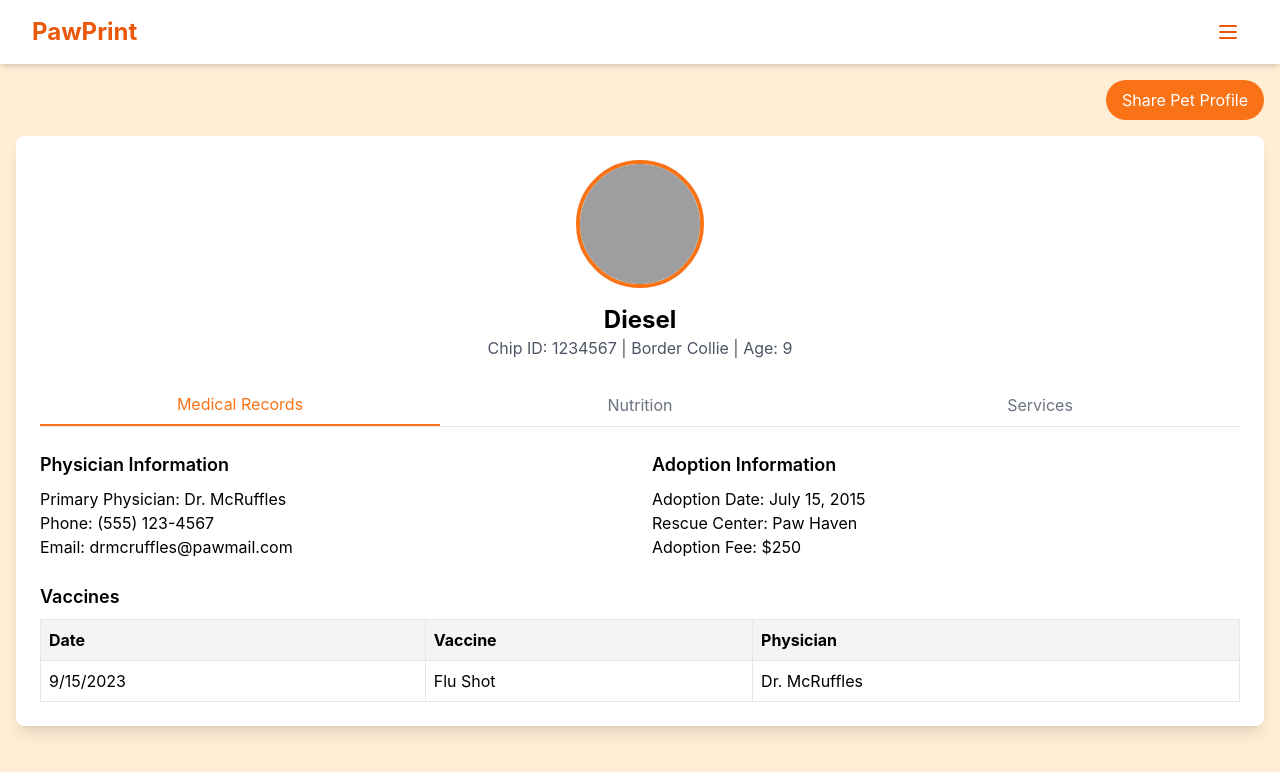
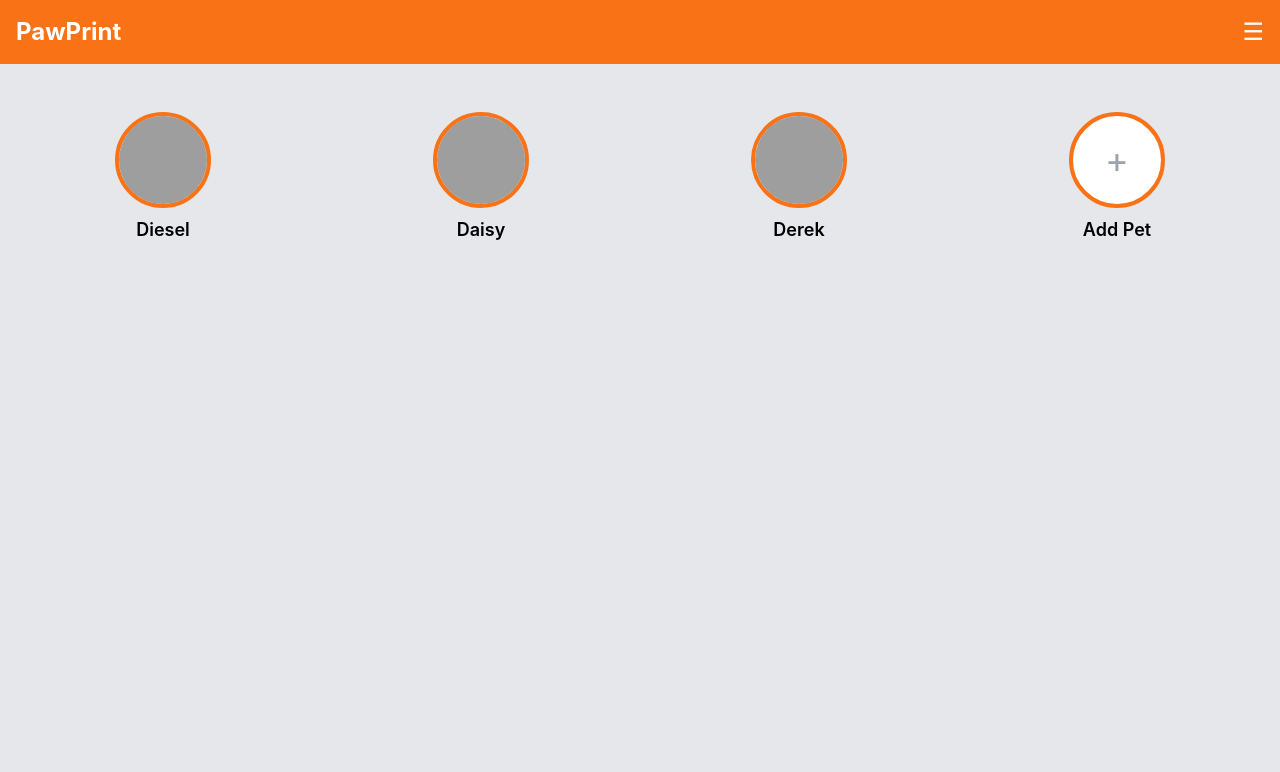
Before and after one commit to programmer4229/PawPrint, a React (Create React App) app in the folder frontend/: page / in a window 1280 px wide. Both pictures are taken after typing "name@example.com", "Sample123" into the empty fields and a click on the button "Sign In". Shown: the top 772 px of the page. Built offline with nearby package versions, Linux system fonts and the light colour scheme; grey boxes are pictures that could not be loaded.

Commit message:
add pet selection page

```diff
--- /dev/null
+++ b/frontend/src/components/ProfileSelection.jsx
@@ -0,0 +1,51 @@
+import React, { useState } from 'react';
+import PetProfile from './PetProfile';
+
+const PetSelectionPage = () => {
+  const [selectedPet, setSelectedPet] = useState(null);
+
+  // Mock data for pets (this would eventually come from database)
+  const pets = [
+    { id: 1, name: 'Diesel', image: '/placeholder.svg?height=100&width=100', type: 'dog' },
+    { id: 2, name: 'Daisy', image: '/placeholder.svg?height=100&width=100', type: 'cat' },
+    { id: 3, name: 'Derek', image: '/placeholder.svg?height=100&width=100', type: 'hamster' },
+  ];
+
+  const handlePetClick = (pet) => {
+    setSelectedPet(pet);
+  };
+
+  if (selectedPet) {
+    return <PetProfile pet={selectedPet} />;
+  }
+
+  return (
+    <div className="min-h-screen bg-gray-200">
+      <header className="bg-orange-500 text-white p-4 flex justify-between items-center">
+        <h1 className="text-2xl font-bold">PawPrint</h1>
+        <button className="text-2xl">☰</button>
+      </header>
+
+      <main className="container mx-auto p-4">
+        <div className="grid grid-cols-2 sm:grid-cols-3 md:grid-cols-4 gap-6 mt-8">
+          {pets.map((pet) => (
+            <div key={pet.id} className="flex flex-col items-center" onClick={() => handlePetClick(pet)}>
+              <div className="w-24 h-24 rounded-full overflow-hidden border-4 border-orange-500 mb-2 cursor-pointer">
+                <img src={pet.image} alt={pet.name} className="w-full h-full object-cover" />
+              </div>
+              <p className="text-lg font-semibold">{pet.name}</p>
+            </div>
+          ))}
+          <div className="flex flex-col items-center">
+            <div className="w-24 h-24 rounded-full overflow-hidden border-4 border-orange-500 mb-2 cursor-pointer flex items-center justify-center bg-white">
+              <span className="text-4xl text-gray-400">+</span>
+            </div>
+            <p className="text-lg font-semibold">Add Pet</p>
+          </div>
+        </div>
+      </main>
+    </div>
+  );
+};
+
+export default PetSelectionPage;
--- a/frontend/src/components/SignIn.jsx
+++ b/frontend/src/components/SignIn.jsx
@@ -1,6 +1,7 @@
 import React, { useState } from 'react';
 import Navbar from './Navbar';
 import PetProfile from './PetProfile';
+import PetSelectionPage from './ProfileSelection';
 
 function SignIn() {
     const [showPetProfile, setShowPetProfile] = useState(false);
@@ -15,7 +16,7 @@ function SignIn() {
     };
 
     if (showPetProfile) {
-        return <PetProfile />;
+        return <PetSelectionPage />;
     }
 
     return (
```
